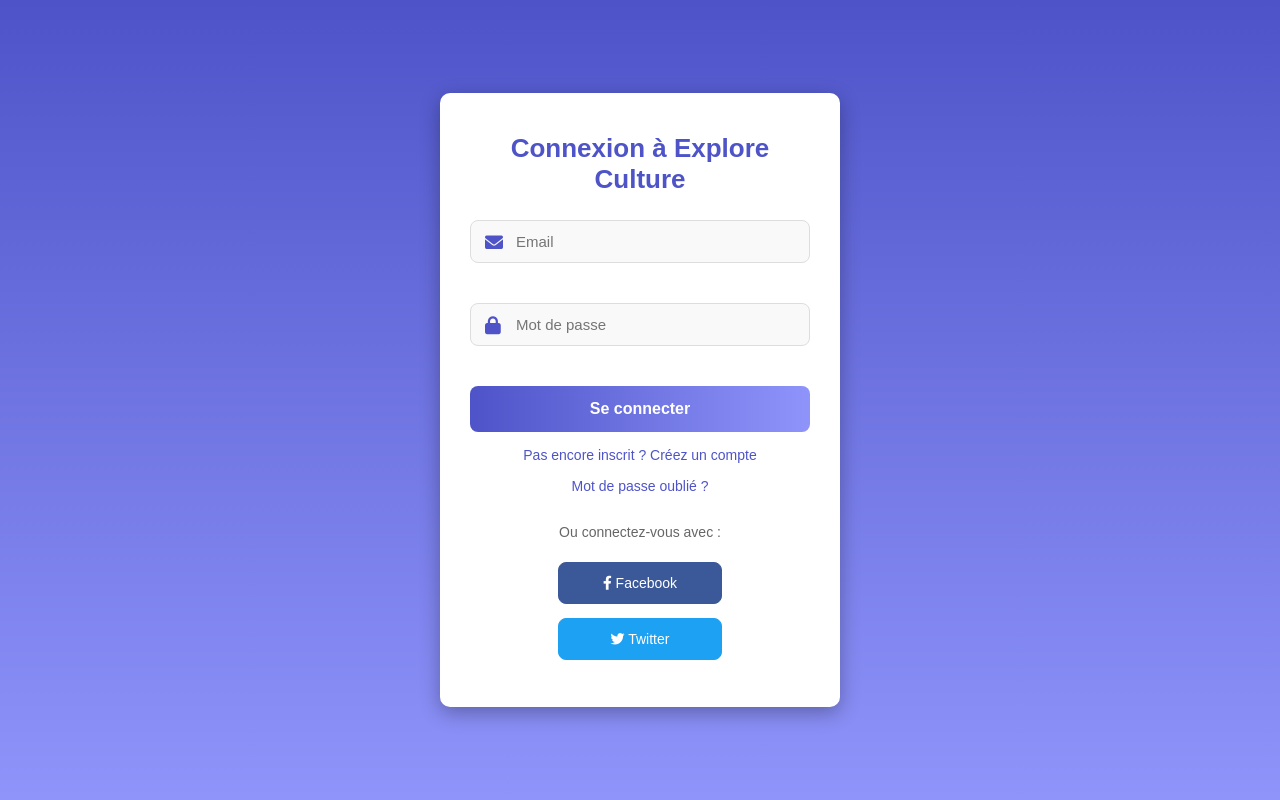
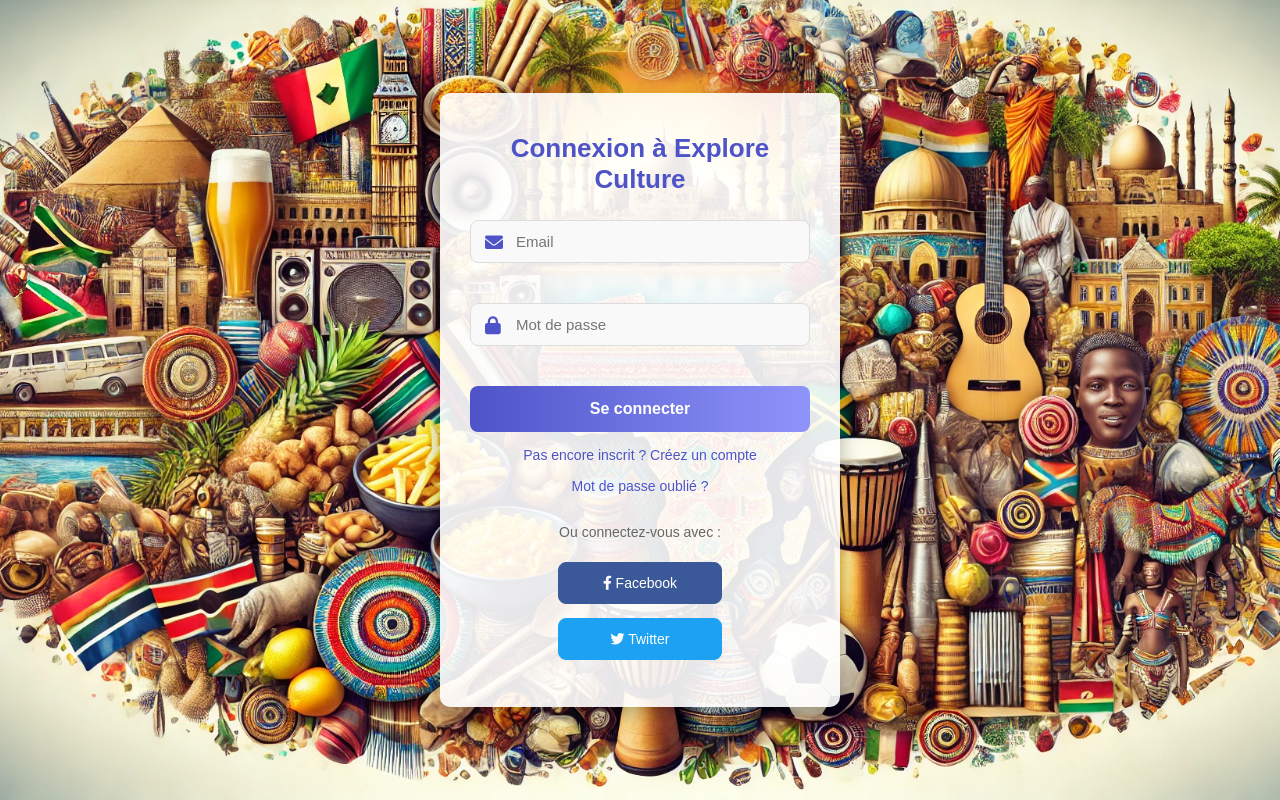
Before and after one commit to souksili/Explore-Culture, a Flask app: page /connexion in a window 1280 px wide. Run offline with Flask 3, Linux system fonts and the light colour scheme.

Commit message:
Update styles_auth.css

```diff
--- a/static/css/styles_auth.css
+++ b/static/css/styles_auth.css
@@ -6,7 +6,7 @@
 }
 
 body {
-    background: linear-gradient(to bottom, #4e54c8, #8f94fb);
+    background: url('2024-11-17 19.26.50.webp') no-repeat center center/cover, linear-gradient(to bottom, #4e54c8, #8f94fb);
     color: #333;
     display: flex;
     justify-content: center;
@@ -16,8 +16,9 @@ body {
     transition: background 0.3s ease-in-out;
 }
 
+/* Other styles stay the same */
 .container {
-    background: #ffffff;
+    background: rgba(255, 255, 255, 0.9); /* Slight transparency to make background visible */
     border-radius: 10px;
     box-shadow: 0 6px 20px rgba(0, 0, 0, 0.3);
     width: 100%;
@@ -27,6 +28,7 @@ body {
     animation: fadeIn 0.5s ease;
 }
 
+/* Remaining CSS */
 h1 {
     color: #4e54c8;
     margin-bottom: 25px;
```
Also changed, not shown: static/css/2024-11-17 19.26.50.webp (added).
